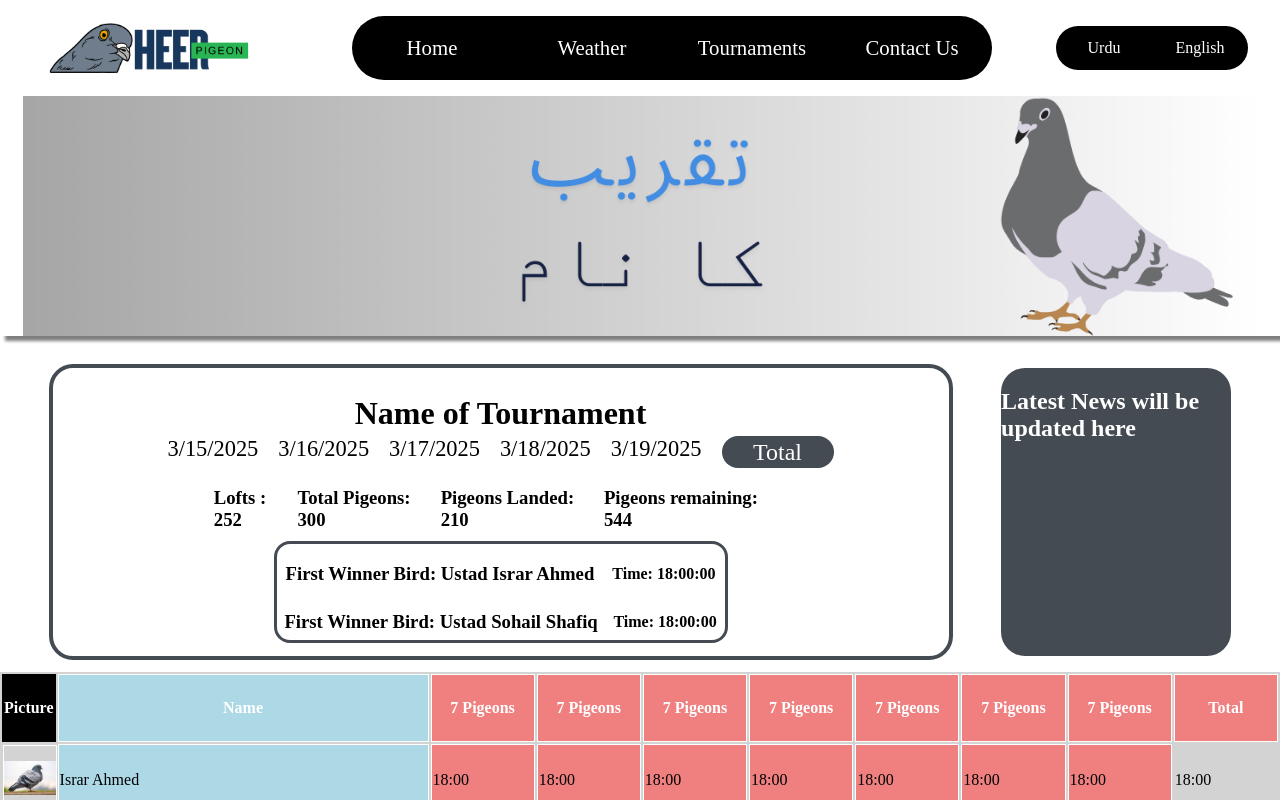
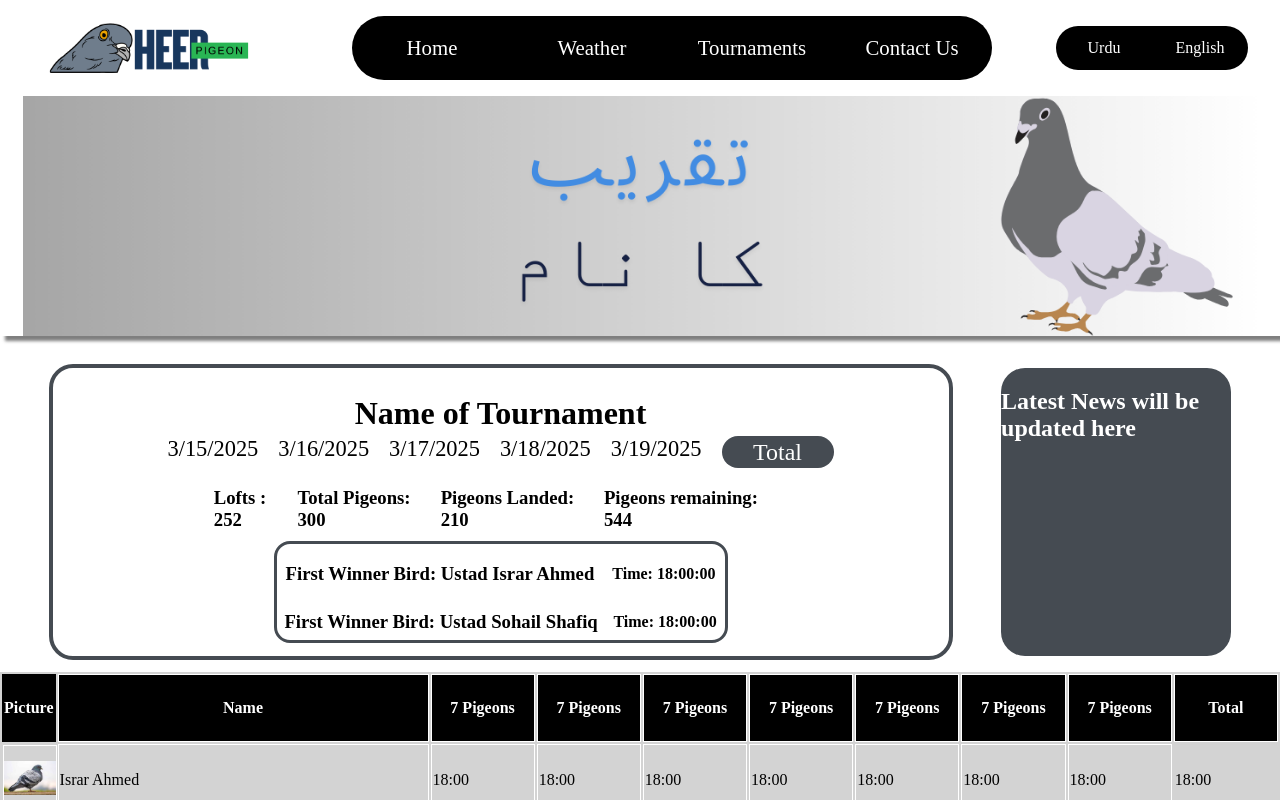
Before and after one commit to SohailShafiq1/HeerPiegonClub, a React (Vite) app: page / in a window 1280 px wide. Shown: the top 800 px of the page. Built offline with nearby package versions, Linux system fonts and the light colour scheme.

Commit message:
unknown push

```diff
--- a/src/pages/home/components/Name of cup/nameofcup.module.css
+++ b/src/pages/home/components/Name of cup/nameofcup.module.css
@@ -141,12 +141,10 @@ justify-content: space-around;
 {
     width: 22rem;
     border: 1px solid white;
-    background-color: lightblue;
     height: 4rem;
 
 }.th
 {
     width: 6rem;
     border: 1px solid white;
-    background-color: lightcoral;
 }
```
